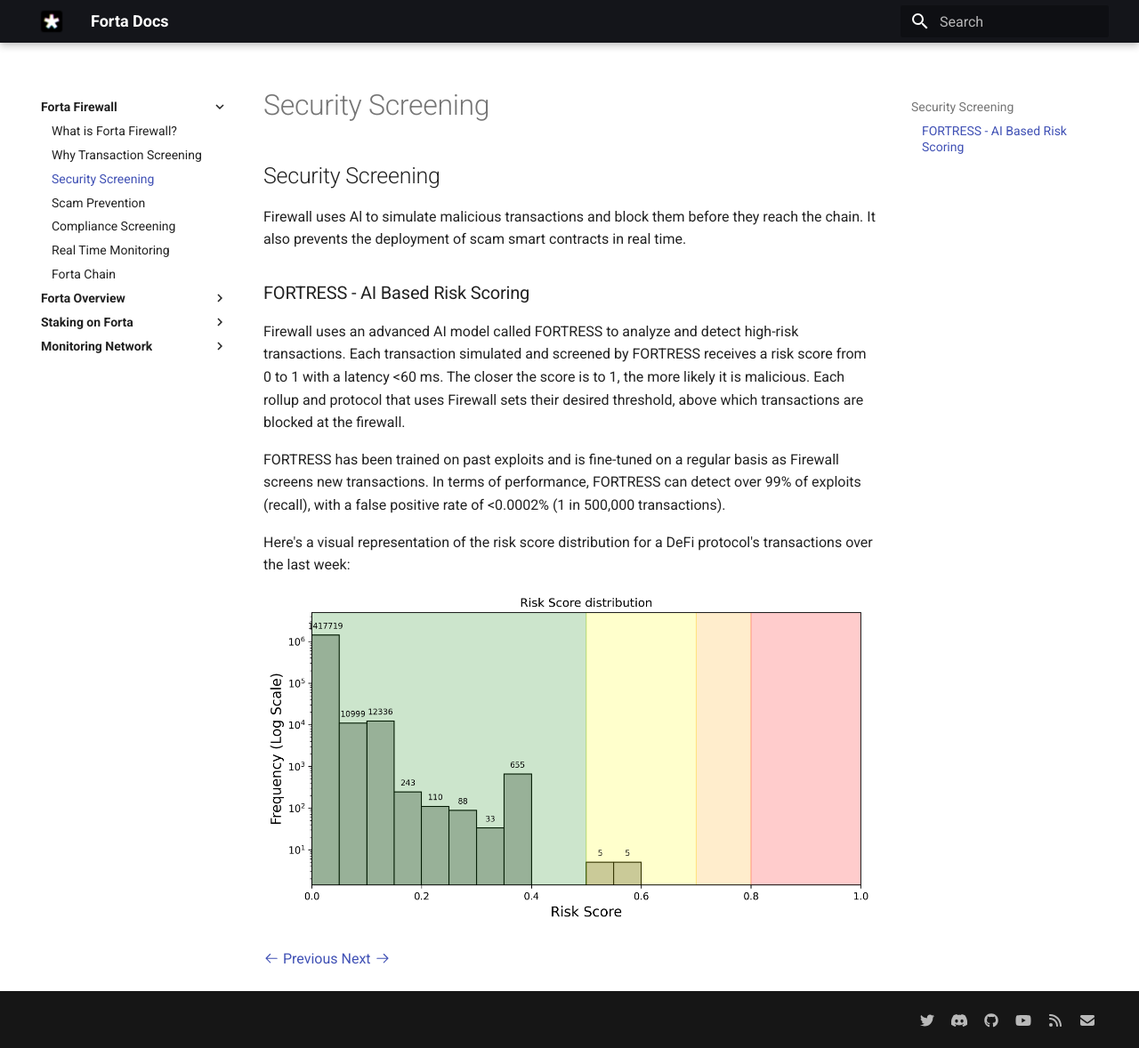
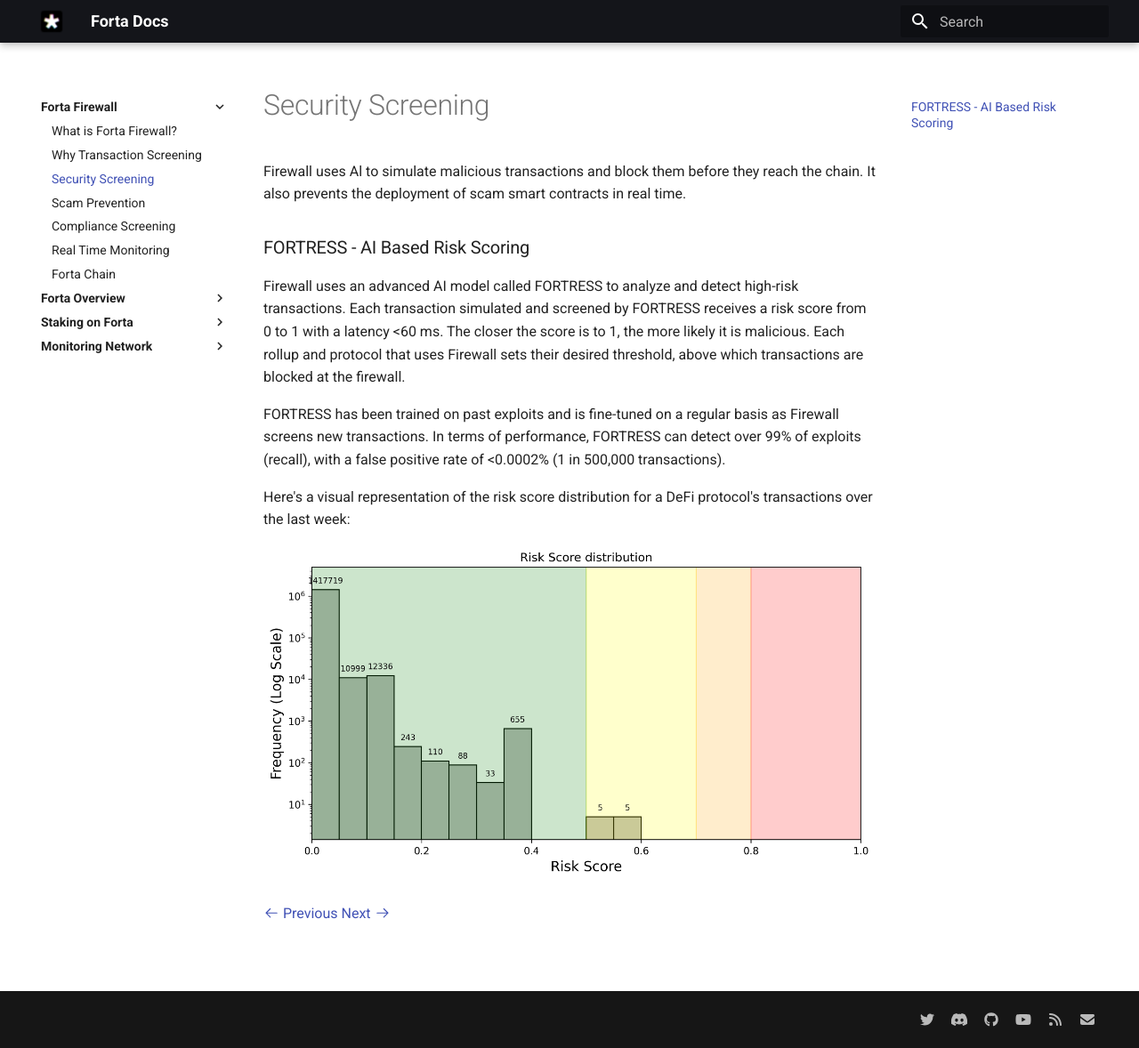
Before and after one commit to forta-network/docs, an MkDocs documentation site: the page built from docs/forta-firewall-security-screening.md, in a window 1280 px wide and 1178 px high. Shown: the whole window at 89% size. Built offline with MkDocs 1.6.1 and Material for MkDocs 9.7.7, drawn with Linux system fonts in a browser that asks for light colours.

```diff
--- a/docs/forta-firewall-security-screening.md
+++ b/docs/forta-firewall-security-screening.md
@@ -1,5 +1,3 @@
-
-## Security Screening
 
 Firewall uses Al to simulate malicious transactions and block them before they reach the chain. It also prevents the deployment of scam smart contracts in real time.
 
```
